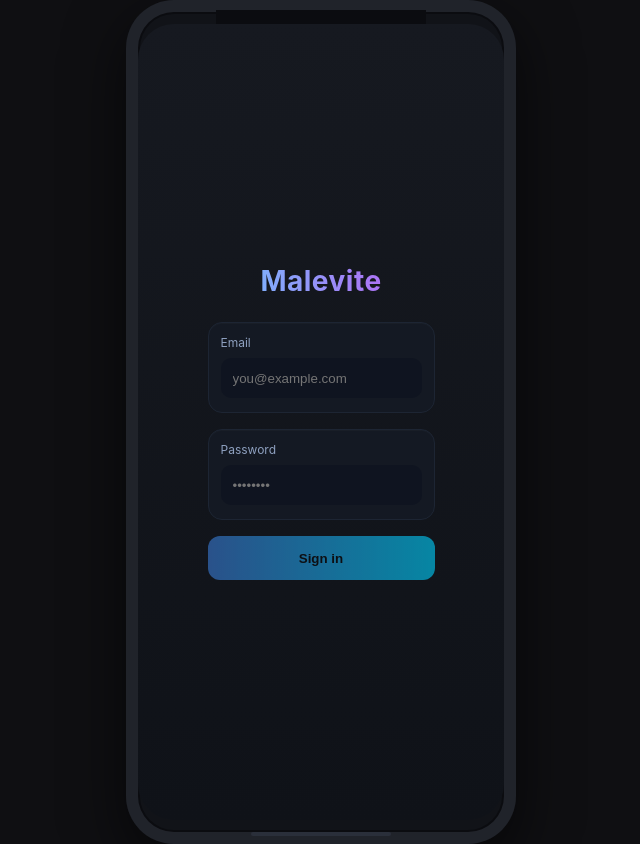
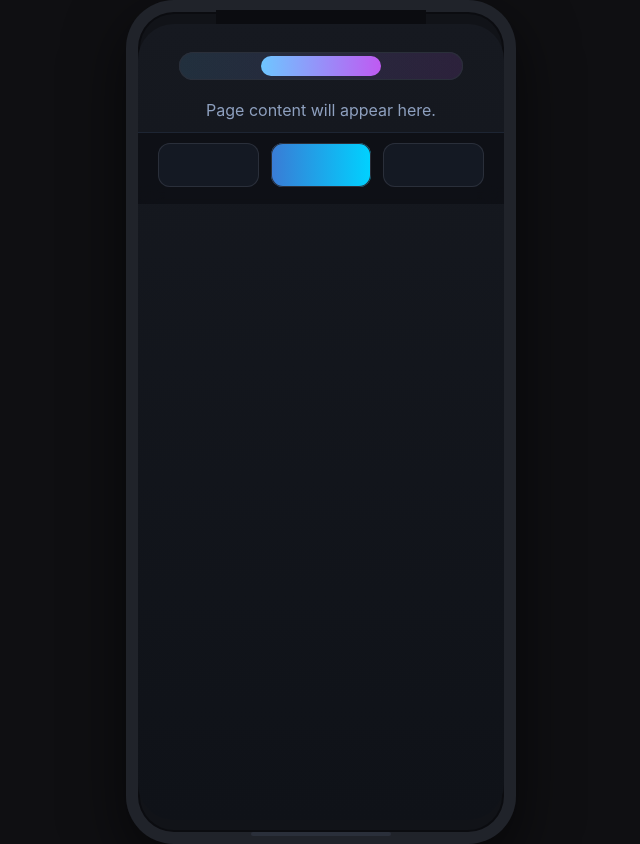
Before and after one commit to jayzawadzki19/Malevite, an Angular app: page /app in a window 1280 px wide. Before the commit this address led to /. Shown: the whole page, without its empty margins (319-959 px from the left). Built offline with nearby package versions, Linux system fonts and the light colour scheme.

Commit message:
add wrapper page after succesfull login

```diff
--- a/src/app/app.scss
+++ b/src/app/app.scss
@@ -40,10 +40,20 @@
   overflow: hidden;
   background: linear-gradient(180deg, #161920, #0f1218);
   display: flex;
-  align-items: center;
-  justify-content: center;
+  flex-direction: column;
+  align-items: stretch;
+  justify-content: stretch;
   color: #c8d0e0;
   font-family: -apple-system, BlinkMacSystemFont, "Segoe UI", Roboto, Helvetica, Arial, sans-serif;
+}
+
+.phone-screen > router-outlet {
+  display: contents; /* prevent outlet element from taking space */
+}
+
+.phone-screen > :not(router-outlet) {
+  flex: 1 1 auto;
+  min-height: 0; /* allow inner grids to size correctly */
 }
 
 .phone-bottom {
--- a/src/app/login-page/login-page.component.ts
+++ b/src/app/login-page/login-page.component.ts
@@ -1,6 +1,7 @@
 import { Component, signal } from '@angular/core';
 import { ReactiveFormsModule, FormBuilder, Validators, FormGroup } from '@angular/forms';
 import { NgIf } from '@angular/common';
+import { Router } from '@angular/router';
 
 @Component({
   selector: 'mv-login-page',
@@ -14,7 +15,7 @@ export class LoginPageComponent {
   protected readonly loginMessage = signal<string | null>(null);
   protected readonly loginForm: FormGroup;
 
-  constructor(private readonly fb: FormBuilder) {
+  constructor(private readonly fb: FormBuilder, private readonly router: Router) {
     this.loginForm = this.fb.nonNullable.group({
       email: ['', [Validators.required, Validators.email]],
       password: ['', [Validators.required, Validators.minLength(6)]],
@@ -33,6 +34,7 @@ export class LoginPageComponent {
       console.log('Mock login success for:', email);
       this.isSubmitting.set(false);
       this.loginMessage.set('Logged in (mock)');
+      this.router.navigate(['/app']);
     }, 600);
   }
 }
--- /dev/null
+++ b/src/app/page-stub/page-stub.component.ts
@@ -0,0 +1,11 @@
+import { Component } from '@angular/core';
+
+@Component({
+  selector: 'mv-page-stub',
+  standalone: true,
+  template: `<div class="stub">Page content will appear here.</div>`,
+  styles: [
+    `.stub{height:100%;display:flex;align-items:center;justify-content:center;color:#8ea0bf;}`
+  ]
+})
+export class PageStubComponent {}
--- /dev/null
+++ b/src/app/wrapper-page/wrapper-page.component.html
@@ -0,0 +1,17 @@
+<div class="wrapper">
+  <header class="tabs">
+    <div class="tabs__track">
+      <div class="tabs__pill"></div>
+    </div>
+  </header>
+
+  <section class="content">
+    <router-outlet />
+  </section>
+
+  <nav class="navbar">
+    <a class="nav-btn" aria-label="Tab 1" [routerLink]="['/app']"></a>
+    <a class="nav-btn nav-btn--active" aria-label="Tab 2" [routerLink]="['/app']"></a>
+    <a class="nav-btn" aria-label="Tab 3" [routerLink]="['/app']"></a>
+  </nav>
+</div>
--- /dev/null
+++ b/src/app/wrapper-page/wrapper-page.component.scss
@@ -0,0 +1,58 @@
+.wrapper {
+  display: grid;
+  grid-template-rows: 64px 1fr 72px;
+  height: 100%;
+}
+
+.tabs {
+  display: flex;
+  align-items: flex-end;
+  justify-content: center;
+  padding: 12px 16px 8px 16px;
+}
+
+.tabs__track {
+  width: 85%;
+  height: 28px;
+  background: linear-gradient(90deg, #6ec6ff22, #bf5af222);
+  border-radius: 999px;
+  position: relative;
+  box-shadow: inset 0 0 0 1px #2a2f3a;
+}
+
+.tabs__pill {
+  position: absolute;
+  top: 4px;
+  left: 50%;
+  transform: translateX(-50%);
+  width: 120px;
+  height: 20px;
+  background: linear-gradient(90deg, #6ec6ff, #bf5af2);
+  border-radius: 999px;
+}
+
+.content {
+  padding: 12px 16px;
+  overflow: auto;
+}
+
+.navbar {
+  display: grid;
+  grid-template-columns: repeat(3, 1fr);
+  gap: 12px;
+  padding: 10px 20px 16px 20px;
+  background: rgba(10, 12, 18, 0.6);
+  backdrop-filter: blur(10px);
+  border-top: 1px solid #1d2533;
+}
+
+.nav-btn {
+  height: 44px;
+  border-radius: 12px;
+  background: #141923;
+  box-shadow: inset 0 0 0 1px #2a2f3a;
+}
+
+.nav-btn--active {
+  background: linear-gradient(90deg, #3a7bd5, #00d2ff);
+}
```
Also changed, not shown: src/app/app.routes.ts (+9 -0 lines), src/app/wrapper-page/wrapper-page.component.ts (added, +11 -0 lines).
